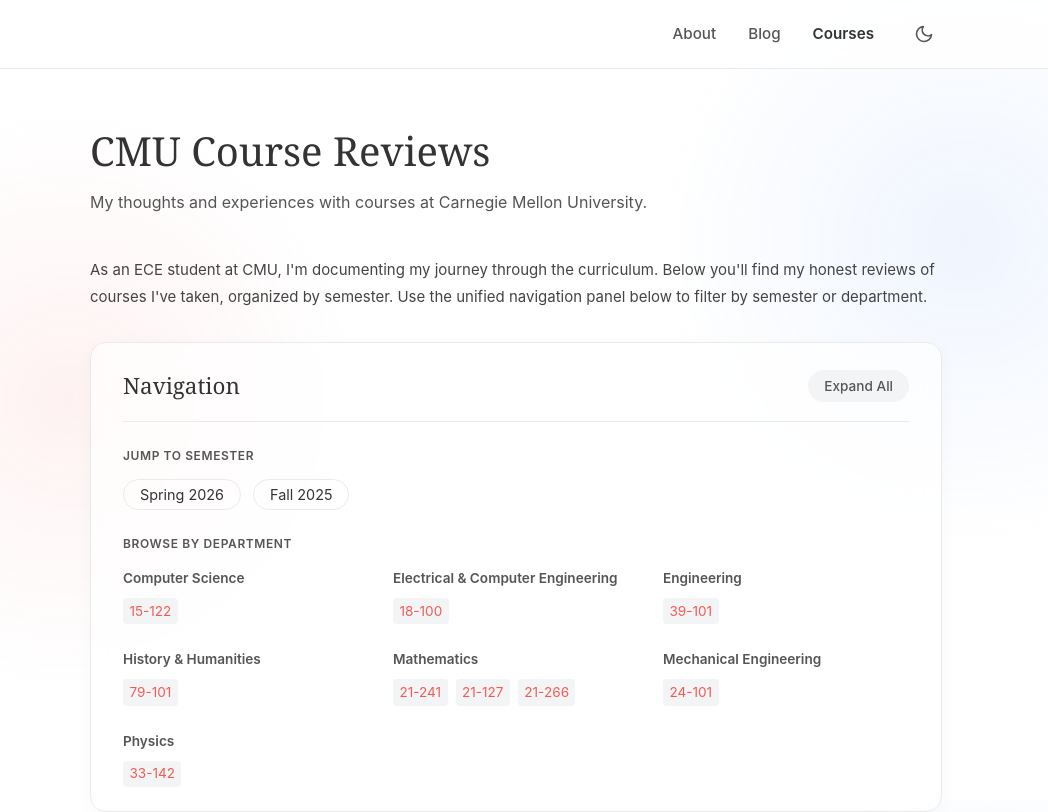
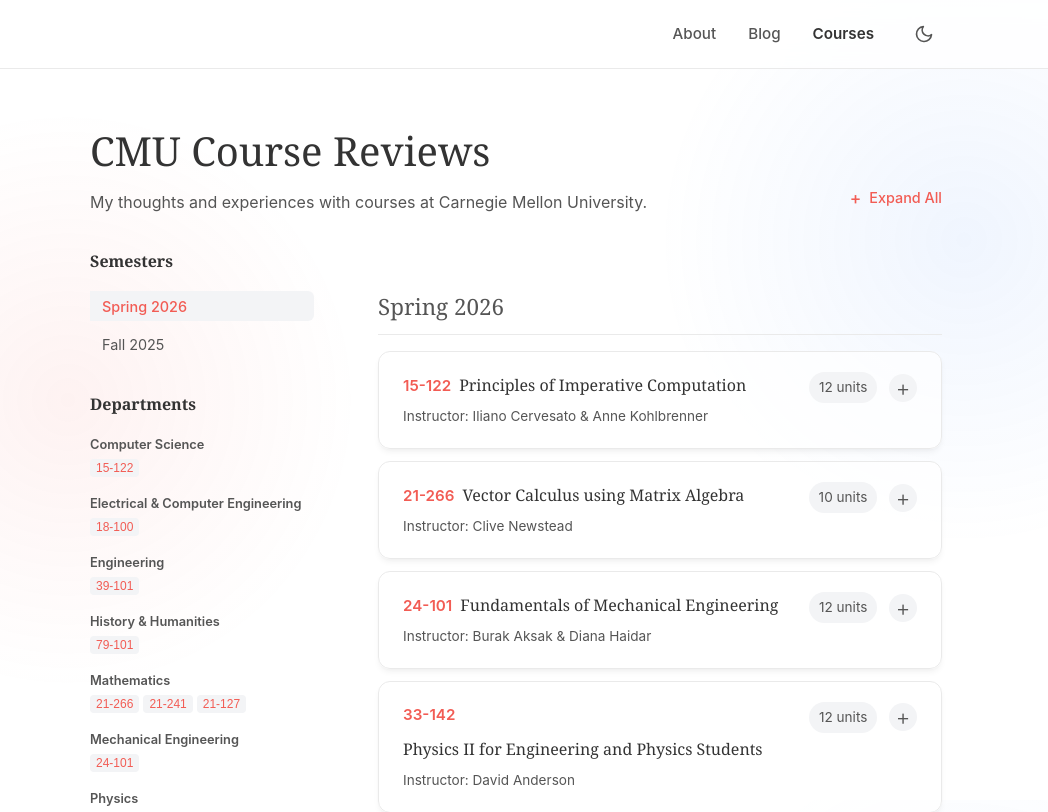
Before and after one commit to darrenpintoo/darrenpintoo.github.io, a React (Vite) app: page /courses in a window 1280 px wide. Shown: the top 812 px of the page, without its empty margins (124-1172 px from the left). Built offline with nearby package versions, Linux system fonts and the light colour scheme.

Commit message:
updated navigation

```diff
--- a/src/index.css
+++ b/src/index.css
@@ -611,8 +611,174 @@
   transform: translateY(-1px);
 }
 
-/* Control Panel */
+/* ... existing styles ... */
+
+.page-header-flex {
+  display: flex;
+  justify-content: space-between;
+  align-items: flex-end;
+  margin-bottom: 2rem;
+  flex-wrap: wrap;
+  gap: 1rem;
+}
+
+.text-action-btn {
+  background: none;
+  border: none;
+  font-family: var(--font-sans);
+  font-size: 0.9rem;
+  font-weight: 500;
+  color: var(--accent);
+  cursor: pointer;
+  padding: 0.5rem 0;
+  transition: opacity 0.2s;
+  display: flex;
+  align-items: center;
+  gap: 0.5rem;
+}
+
+.text-action-btn:hover {
+  opacity: 0.7;
+  text-decoration: underline;
+}
+
+/* New Sidebar Layout */
+.course-layout {
+  display: grid;
+  grid-template-columns: 240px 1fr;
+  gap: 3rem;
+  align-items: start;
+  margin-top: 2rem;
+}
+
+.course-sidebar {
+  position: -webkit-sticky;
+  position: sticky;
+  top: 100px;
+  max-height: calc(100vh - 120px);
+  overflow-y: auto;
+  padding-right: 1rem;
+}
+
+.sidebar-section {
+  margin-bottom: 2rem;
+}
+
+.sidebar-title {
+  font-family: var(--font-serif);
+  font-size: 1rem;
+  color: var(--text-primary);
+  margin-bottom: 1rem;
+  font-weight: 600;
+}
+
+.sidebar-nav {
+  display: flex;
+  flex-direction: column;
+  gap: 0.5rem;
+}
+
+.sidebar-link {
+  font-family: var(--font-sans);
+  font-size: 0.9rem;
+  color: var(--text-secondary);
+  padding: 0.4rem 0.75rem;
+  border-left: 2px solid transparent;
+  cursor: pointer;
+  transition: all 0.2s;
+  text-align: left;
+  background: none;
+  border: none;
+  border-radius: 0 6px 6px 0;
+}
+
+.sidebar-link:hover {
+  color: var(--accent);
+  background: rgba(0, 0, 0, 0.02);
+}
+
+.sidebar-link.active {
+  color: var(--accent);
+  border-left-color: var(--accent);
+  background: var(--stat-bg);
+  font-weight: 500;
+}
+
+/* Mobile Sidebar */
+@media (max-width: 850px) {
+  .course-layout {
+    grid-template-columns: 1fr;
+    gap: 2rem;
+    margin-top: 1rem;
+  }
+
+  .course-sidebar {
+    position: -webkit-sticky;
+    position: sticky;
+    top: 60px;
+    /* Adjust based on header height */
+    z-index: 80;
+    width: 100vw;
+    margin-left: -1.5rem;
+    /* Break out of container padding */
+    padding: 0.75rem 1.5rem;
+    overflow-x: auto;
+    white-space: nowrap;
+    display: flex;
+    align-items: center;
+    background: var(--bg-primary);
+    /* Ensure background covers content */
+    border-bottom: 1px solid var(--border-color);
+    border-top: 1px solid var(--border-color);
+    padding-bottom: 0.75rem;
+    gap: 0.5rem;
+    /* Hide scrollbar */
+    -ms-overflow-style: none;
+    scrollbar-width: none;
+  }
+
+  .course-sidebar::-webkit-scrollbar {
+    display: none;
+  }
+
+  .sidebar-section {
+    margin-bottom: 0;
+    display: flex;
+  }
+
+  .sidebar-title {
+    display: none;
+  }
+
+  .sidebar-nav {
+    flex-direction: row;
+    gap: 0.75rem;
+  }
+
+  .sidebar-link {
+    border: 1px solid var(--border-color);
+    background: var(--bg-card);
+    border-radius: 20px;
+    padding: 0.4rem 1rem;
+    font-size: 0.85rem;
+    color: var(--text-primary);
+  }
+
+  .sidebar-link.active {
+    background: var(--text-primary);
+    color: var(--bg-primary);
+    border-color: var(--text-primary);
+  }
+
+  /* Hide departments on mobile */
+  .sidebar-dept-section {
+    display: none;
+  }
+}
+
+/* Cleanup old controls if needed, but keeping CSS for now just in case */
 .course-controls {
+  /* ... existing styles ... */
   background: var(--bg-card);
   backdrop-filter: blur(12px);
   -webkit-backdrop-filter: blur(12px);
--- a/src/pages/CourseReviews.jsx
+++ b/src/pages/CourseReviews.jsx
@@ -59,7 +59,6 @@
                 name: "Matrices and Linear Transformations",
                 instructor: "Riley Thornton",
                 units: "11",
-
                 hoursPerWeek: "6-8",
                 difficulty: "Medium",
                 description: `To be completed`
@@ -69,7 +68,6 @@
                 name: "Introduction to Electrical and Computer Engineering",
                 instructor: "Jian-Gang (Jimmy) Zhu",
                 units: "12",
-
                 hoursPerWeek: "6-8",
                 difficulty: "Easy",
                 description: `To be completed`
@@ -79,7 +77,6 @@
                 name: "Concepts of Mathematics",
                 instructor: "Gregory Johnson",
                 units: "12",
-
                 hoursPerWeek: "12-15",
                 difficulty: "Hard",
                 description: `To be completed`
@@ -89,7 +86,6 @@
                 name: "Interpretation and Argument",
                 instructor: "Peter Mayshle",
                 units: "9",
-
                 hoursPerWeek: "4-6",
                 difficulty: "Easy",
                 description: `To be completed`
@@ -99,7 +95,6 @@
                 name: "CIT First Year Seminar",
                 instructor: "Kaz Shindle & Alaine Allen",
                 units: "1",
-
                 hoursPerWeek: "1",
                 difficulty: "Very Easy",
                 description: `To be completed`
@@ -107,8 +102,6 @@
         ]
     }
 ];
-
-
 
 const departmentNames = {
     "18": "Electrical & Computer Engineering",
@@ -125,83 +118,36 @@
     return departmentNames[prefix] || "Other";
 };
 
-// Extract unique departments for filter
-const allDepartments = ["All", ...new Set(
-    courses.flatMap(sem => sem.items.map(c => getDepartment(c.code)))
-)].sort((a, b) => {
-    if (a === "All") return -1;
-    if (b === "All") return 1;
-    return a.localeCompare(b);
-});
-
-// Helper for sorting semesters chronologically
-const getSemesterValue = (semester) => {
-    const [season, year] = semester.split(' ');
-    const seasonValue = { 'Spring': 0, 'Summer': 1, 'Fall': 2 }[season] || 0;
-    return parseInt(year) * 10 + seasonValue;
-};
-
-// Group all courses by Department for the Index, preserving semester info
-const coursesForIndex = courses.flatMap(sem =>
+// Flatten courses for search/index
+const allCoursesList = courses.flatMap(sem =>
     sem.items.map(course => ({ ...course, semester: sem.semester }))
-).reduce((acc, course) => {
-    const dept = getDepartment(course.code);
-    if (!acc[dept]) acc[dept] = [];
-    acc[dept].push(course);
-    return acc;
-}, {});
+);
 
 function CourseReviews() {
     const [expandedCourses, setExpandedCourses] = useState(new Set());
+    const [activeSemester, setActiveSemester] = useState("");
 
+    // Toggle logic
     const toggleCourse = (code) => {
         setExpandedCourses(prev => {
             const next = new Set(prev);
-            if (next.has(code)) {
-                next.delete(code);
-            } else {
-                next.add(code);
-            }
+            if (next.has(code)) next.delete(code);
+            else next.add(code);
             return next;
         });
     };
 
-    const scrollToCourse = (code) => {
-        // First expand the course if not already
-        setExpandedCourses(prev => {
-            const next = new Set(prev);
-            if (!next.has(code)) next.add(code);
-            return next;
-        });
-
-        // Then scroll to it after a short delay
-        setTimeout(() => {
-            const element = document.getElementById(code);
-            if (element) {
-                const headerOffset = 100;
-                const elementPosition = element.getBoundingClientRect().top;
-                const offsetPosition = elementPosition + window.pageYOffset - headerOffset;
-                window.scrollTo({
-                    top: offsetPosition,
-                    behavior: "smooth"
-                });
-            }
-        }, 100);
+    const toggleAll = () => {
+        const allCodes = allCoursesList.map(c => c.code);
+        const isAllExpanded = allCodes.every(code => expandedCourses.has(code));
+        if (isAllExpanded) setExpandedCourses(new Set());
+        else setExpandedCourses(new Set(allCodes));
     };
 
-    const allCourseCodes = courses.flatMap(sem => sem.items.map(c => c.code));
-    const isAllExpanded = allCourseCodes.every(code => expandedCourses.has(code));
+    const isAllExpanded = allCoursesList.every(c => expandedCourses.has(c.code));
 
-    const toggleAll = () => {
-        if (isAllExpanded) {
-            setExpandedCourses(new Set());
-        } else {
-            setExpandedCourses(new Set(allCourseCodes));
-        }
-    };
-
-    const scrollToSemester = (semesterName) => {
-        const id = semesterName.replace(/\s+/g, '-');
+    // Scroll helpers
+    const scrollToId = (id) => {
         const element = document.getElementById(id);
         if (element) {
             const headerOffset = 100;
@@ -211,8 +157,46 @@
                 top: offsetPosition,
                 behavior: "smooth"
             });
+            // Also explicitly set active to avoid jitter during scroll
+            if (!id.includes('-')) setActiveSemester(""); // Basic heuristic
+            else if (id.includes(' ')) setActiveSemester(id);
         }
     };
+
+    const scrollToCourse = (code) => {
+        setExpandedCourses(prev => new Set(prev).add(code));
+        setTimeout(() => scrollToId(code), 100);
+    };
+
+    // ScrollSpy Logic
+    useEffect(() => {
+        const observer = new IntersectionObserver(
+            (entries) => {
+                entries.forEach((entry) => {
+                    if (entry.isIntersecting) {
+                        // Use the data-semester attribute for stable ID tracking
+                        setActiveSemester(entry.target.getAttribute('data-semester'));
+                    }
+                });
+            },
+            {
+                rootMargin: "-20% 0px -60% 0px", // Trigger when element is near top
+                threshold: 0
+            }
+        );
+
+        courses.forEach(sem => {
+            const id = sem.semester.replace(/\s+/g, '-');
+            const el = document.getElementById(id);
+            if (el) observer.observe(el);
+        });
+
+        return () => observer.disconnect();
+    }, []);
+
+    // Department grouping
+    const departments = [...new Set(allCoursesList.map(c => getDepartment(c.code)))].sort();
+    const totalUnits = allCoursesList.reduce((acc, curr) => acc + parseInt(curr.units || 0), 0);
 
     return (
         <PageLayout>
@@ -222,64 +206,95 @@
                 <link rel="canonical" href="https://darrenpinto.me/courses" />
             </Helmet>
             <main className="container">
-                <div className="animate-blur-fade">
+                <div className="animate-blur-fade page-header-flex">
+                    <div>
                         <h1>CMU Course Reviews</h1>
-                    <p className="subtitle">
+                        <p className="subtitle" style={{ marginBottom: 0 }}>
                             My thoughts and experiences with courses at Carnegie Mellon University.
                         </p>
                     </div>
-                <div className="course-intro prose animate-blur-fade delay-100">
-                    <p>
-                        As an ECE student at CMU, I'm documenting my journey through the curriculum.
-                        Below you'll find my honest reviews of courses I've taken, organized by semester.
-                        Use the unified navigation panel below to filter by semester or department.
-                    </p>
-                </div>
-                <div className="course-controls animate-blur-fade delay-200">
-                    <div className="control-header">
-                        <h2>Navigation</h2>
-                        <button onClick={toggleAll} className={`expand-toggle ${isAllExpanded ? 'active' : ''}`}>
-                            {isAllExpanded ? "Collapse All" : "Expand All"}
+                    <button onClick={toggleAll} className="text-action-btn">
+                        {isAllExpanded ? (
+                            <>
+                                <span style={{ fontSize: '1.2em' }}>−</span> Collapse All
+                            </>
+                        ) : (
+                            <>
+                                <span style={{ fontSize: '1.2em' }}>+</span> Expand All
+                            </>
+                        )}
                     </button>
                 </div>
 
-                    <div className="controls-section">
-                        <span className="control-label">Jump to Semester</span>
-                        <div className="semester-pills">
+                <div className="course-layout">
+                    {/* Sticky Sidebar */}
+                    <aside className="course-sidebar animate-blur-fade delay-100">
+                        <div className="sidebar-section">
+                            <h3 className="sidebar-title">Semesters</h3>
+                            <div className="sidebar-nav">
                                 {courses.map(sem => (
-                                <button key={sem.semester} onClick={() => scrollToSemester(sem.semester)} className="nav-pill">
+                                    <button
+                                        key={sem.semester}
+                                        onClick={() => scrollToId(sem.semester.replace(/\s+/g, '-'))}
+                                        className={`sidebar-link ${activeSemester === sem.semester ? 'active' : ''}`}
+                                    >
                                         {sem.semester}
                                     </button>
                                 ))}
                             </div>
                         </div>
 
-                    <div className="controls-section">
-                        <span className="control-label">Browse by Department</span>
-                        <div className="dept-grid-compact">
-                            {Object.keys(coursesForIndex).sort().map(dept => (
-                                <div key={dept} className="dept-compact-group">
-                                    <span className="dept-label">{dept}</span>
-                                    <div className="dept-links">
-                                        {coursesForIndex[dept].sort((a, b) => getSemesterValue(a.semester) - getSemesterValue(b.semester)).map(course => (
-                                            <a key={course.code} onClick={() => scrollToCourse(course.code)} className="compact-link">
-                                                {course.code}
-                                            </a>
+
+
+                        <div className="sidebar-section sidebar-dept-section">
+                            <h3 className="sidebar-title">Departments</h3>
+                            <div className="sidebar-nav">
+                                {departments.map(dept => (
+                                    <div key={dept} style={{ marginBottom: '0.5rem' }}>
+                                        <div style={{ fontSize: '0.8rem', fontWeight: 600, color: 'var(--text-secondary)', marginBottom: '0.2rem' }}>
+                                            {dept}
+                                        </div>
+                                        <div style={{ display: 'flex', flexWrap: 'wrap', gap: '4px' }}>
+                                            {allCoursesList.filter(c => getDepartment(c.code) === dept).map(c => (
+                                                <button
+                                                    key={c.code}
+                                                    onClick={() => scrollToCourse(c.code)}
+                                                    style={{
+                                                        fontSize: '0.75rem',
+                                                        padding: '2px 6px',
+                                                        background: 'var(--stat-bg)',
+                                                        border: 'none',
+                                                        borderRadius: '4px',
+                                                        cursor: 'pointer',
+                                                        color: 'var(--accent)'
+                                                    }}
+                                                >
+                                                    {c.code}
+                                                </button>
                                             ))}
                                         </div>
                                     </div>
                                 ))}
                             </div>
                         </div>
+
+
+                    </aside>
+
+                    {/* Main Content */}
+                    <div className="course-content animate-blur-fade delay-200">
+                        {courses.map((semester) => (
+                            <SemesterGroup
+                                key={semester.semester}
+                                semester={semester}
+                                expandedCourses={expandedCourses}
+                                toggleCourse={toggleCourse}
+                            />
+                        ))}
+                    </div>
                 </div>
 
-                <div className="course-reviews animate-blur-fade delay-350">
-                    {courses.map((semester) => (
-                        <SemesterGroup key={semester.semester} semester={semester} expandedCourses={expandedCourses} toggleCourse={toggleCourse} />
-                    ))}
-                </div>
-
-                <p style={{ fontSize: '0.8rem', color: 'var(--text-secondary)', opacity: 0.7, marginTop: '3rem', textAlign: 'center' }}>
+                <p style={{ fontSize: '0.8rem', color: 'var(--text-secondary)', opacity: 0.7, marginTop: '5rem', textAlign: 'center' }}>
                     Last updated: December 2025
                 </p>
             </main>
@@ -291,8 +306,6 @@
 function SemesterGroup({ semester, expandedCourses, toggleCourse }) {
     const [isVisible, setIsVisible] = useState(false);
     const sectionRef = useRef(null);
-
-    const totalUnits = semester.items.reduce((acc, curr) => acc + parseInt(curr.units || 0), 0);
     const semesterId = semester.semester.replace(/\s+/g, '-');
 
     useEffect(() => {
@@ -314,7 +327,13 @@
     }, []);
 
     return (
-        <div id={semesterId} ref={sectionRef} className="semester-section">
+        <div
+            id={semesterId}
+            data-semester={semester.semester}
+            ref={sectionRef}
+            className="semester-section"
+            style={{ scrollMarginTop: '100px' }}
+        >
             <h2 className="semester-title">{semester.semester}</h2>
             <div className={`course-list ${isVisible ? 'visible' : ''}`}>
                 {semester.items.map((course, index) => (
@@ -367,7 +386,7 @@
 
             <div className={`semester-footer ${isVisible ? 'visible' : ''}`}>
                 <div className="semester-stats">
-                    <span className="total-units">Total Units: {totalUnits}</span>
+                    <span className="total-units">Units: {semester.items.reduce((acc, curr) => acc + parseInt(curr.units || 0), 0)}</span>
                 </div>
                 {semester.reflection && (
                     <div className="semester-reflection">
```
Lines whose indentation alone changed are shown as unchanged.
